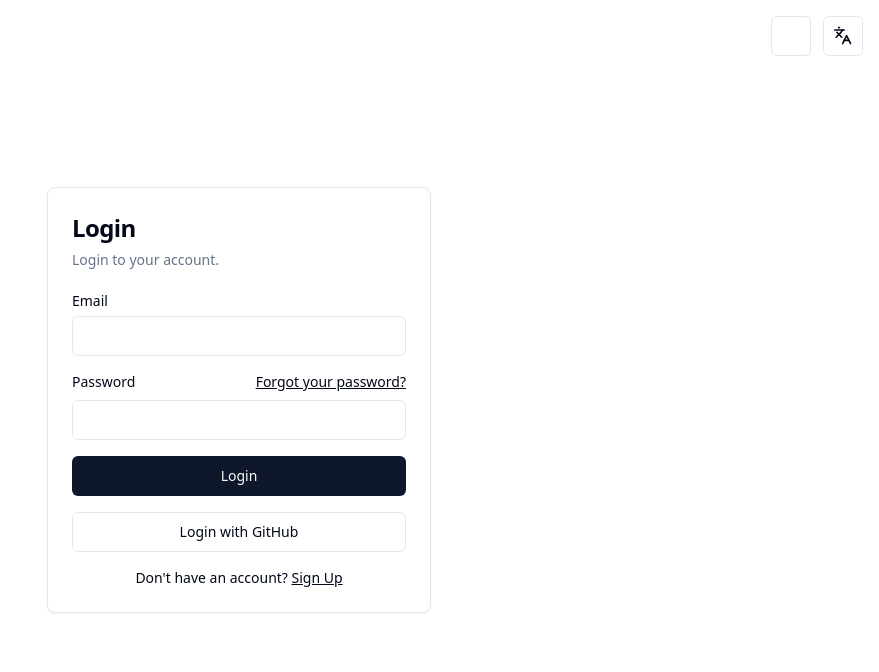
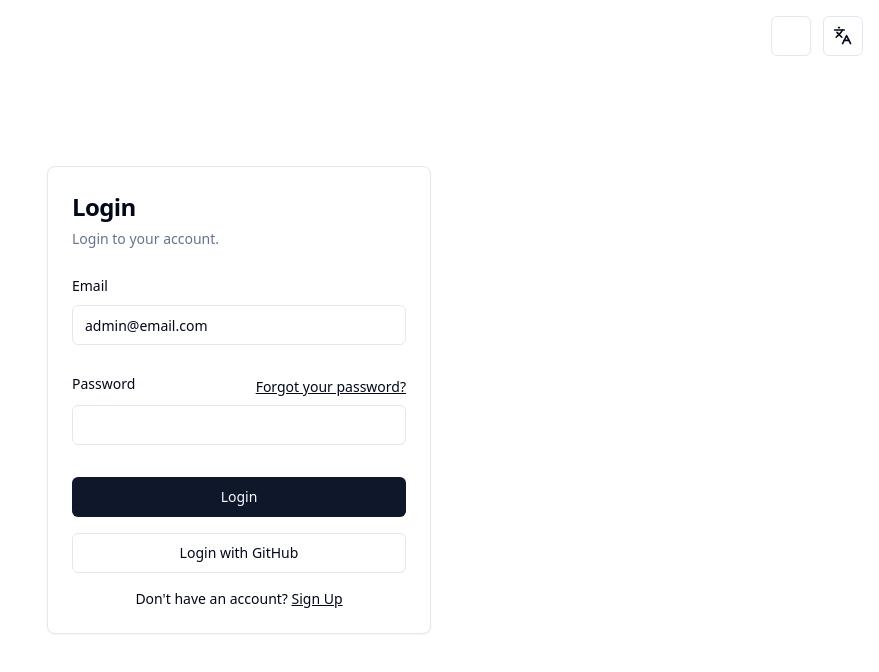
Before and after one commit to cossteam/cosslan-web, a React (Vite) app: page /login in a window 1280 px wide. Shown: the top 672 px of the page, without its empty margins (401-1280 px from the left). Built offline with nearby package versions, Linux system fonts and the light colour scheme.

Commit message:
no message

```diff
--- a/app/globals.css
+++ b/app/globals.css
@@ -73,10 +73,6 @@
   body {
     @apply bg-background text-foreground;
   }
-}
-
-@layer utilities {
-  @variants responsive {
   .no-scrollbar::-webkit-scrollbar {
     display: none;
   }
@@ -85,4 +81,3 @@
     scrollbar-width: none;
   }
 }
-}
--- a/src/i18n/en/translation.json
+++ b/src/i18n/en/translation.json
@@ -50,7 +50,7 @@
     "dontHaveAccount": "Don't have an account?",
     "register": "Register",
     "registerDescription": "Register to create an account.",
-    "passwordConfirm": "Confirm Password",
+    "confirmPassword": "Confirm Password",
     "alreadyHaveAccount": "Already have an account?",
     "forgotPasswordDescription": "Please contact customer service.",
 
--- a/src/lib/state.ts
+++ b/src/lib/state.ts
@@ -20,12 +20,48 @@ export default function useLocalState<T>(
   return [state, setState];
 }
 
-export function getLocalState<T>(key: string, initialValue: T): T {
-  const value = localStorage.getItem(key);
+export function getLocalState<T>(name: string, initialValue: T): T {
+  let ns: string = name
+  let keys: string[] = []
+  if (ns.indexOf('.') !== -1) {
+    const array = name.split('.')
+    ns = array[0]
+    keys = array.slice(1)
+  }
+  const value = localStorage.getItem(ns);
   if (!value) return initialValue;
-  return JSON.parse(value);
+  try {
+    let obj = JSON.parse(value);
+    if (keys.length === 0) return obj
+    keys.forEach(key => {
+      obj = obj[key]
+    })
+    return obj || initialValue
+  } catch (e) {
+    return initialValue;
+  }
 }
 
-export function setLocalState<T>(key: string, value: T) {
-  localStorage.setItem(key, JSON.stringify(value));
+export function setLocalState<T>(name: string, value: T) {
+  let ns: string = name
+  let keys: string[] = []
+  if (ns.indexOf('.') !== -1) {
+    const array = name.split('.')
+    ns = array[0]
+    keys = array.slice(1)
+  }
+  if (keys.length === 0) {
+    localStorage.setItem(ns, JSON.stringify(value));
+    return
+  }
+  const data = localStorage.getItem(ns);
+  let obj = data ? JSON.parse(data) : {}
+  for (let i = 0; i < keys.length - 1; i++) {
+    if (!obj[keys[i]]) {
+      obj[keys[i]] = {}
+    }
+    obj = obj[keys[i]]
+  }
+  obj[keys[keys.length - 1]] = value
+  localStorage.setItem(ns, JSON.stringify(obj));
 }
--- a/src/pages/index.tsx
+++ b/src/pages/index.tsx
@@ -1,10 +1,19 @@
+import useLocalState from "@/lib/state.ts";
+import {useNavigate} from "react-router-dom";
+import {useEffect} from "react";
+
 const Index = () => {
-  return (
-    <div>
-      <h1>Index</h1>
-      <p>This is the index page.</p>
-    </div>
-  );
+  const navigate = useNavigate();
+  const [user] = useLocalState('user', {email: ''});
+
+  useEffect(() => {
+    if (user.email) {
+      navigate("/manage");
+    } else {
+      navigate("/login");
+    }
+  });
+  return (<></>)
 }
 
 export default Index;
--- a/src/pages/login.tsx
+++ b/src/pages/login.tsx
@@ -19,26 +19,70 @@ import {
   AlertDialogTrigger,
 } from "@/components/ui/alert-dialog"
 import {Input} from "@/components/ui/input"
-import {Label} from "@/components/ui/label"
 import {ThemeToggle} from "@/components/theme-toggle";
 import {LanguageToggle} from "@/components/language-toggle";
 import {useState} from "react";
 import {useTranslation} from "react-i18next";
+import {z} from "zod";
+import {Form, FormControl, FormField, FormItem, FormLabel, FormMessage} from "@/components/ui/form.tsx";
+import {useForm} from "react-hook-form";
+import {zodResolver} from "@hookform/resolvers/zod";
+import useLocalState, {getLocalState, setLocalState} from "@/lib/state.ts";
 
 const Login = () => {
   const navigate = useNavigate();
   const {t} = useTranslation();
   const [isReg, setIsReg] = useState<boolean>(false);
+  const [, setUser] = useLocalState('user', {email: ''});
 
-  const onSubmit = () => {
+  const loginFormSchema = z.object({
+    email: z
+      .string({
+        required_error: "Please enter an email.",
+      })
+      .email(),
+    password: z
+      .string({
+        required_error: "Please enter a password.",
+      })
+      .min(6)
+      .max(32),
+    confirmPassword: z
+      .custom<string>((val) => {
+        if (!isReg) {
+          return true
+        }
+        if (!val) {
+          return false
+        }
+        const password: string = form.getValues('password').toString()
+        return password === val
+      }, 'Please enter the same password.'),
+  })
+
+  type LoginFormValues = z.infer<typeof loginFormSchema>
+
+  const defaultValues: Partial<LoginFormValues> = {
+    email: getLocalState("login.email", "admin@email.com"),
+    password: "",
+    confirmPassword: "",
+  }
+
+  const form = useForm<LoginFormValues>({
+    resolver: zodResolver(loginFormSchema),
+    defaultValues,
+  })
+
+  const onSubmit = (data: LoginFormValues) => {
+    setLocalState('login.email', data.email)
+    setUser({email: data.email});
     navigate("/manage");
   }
 
   return (
     <div className="flex flex-col justify-center items-center h-screen relative">
-      <div className="absolute top-4 right-4 flex justify-center items-center">
+      <div className="absolute space-x-3 top-4 right-4 flex justify-center items-center">
         <ThemeToggle/>
-        <div className="w-3"></div>
         <LanguageToggle/>
       </div>
       <Card className="w-full max-w-sm max-sm:border-0">
@@ -49,22 +93,32 @@ const Login = () => {
           </CardDescription>
         </CardHeader>
         <CardContent>
-          <div className="grid gap-4">
-            <div className="grid gap-2">
-              <Label htmlFor="email">
+          <Form {...form}>
+            <form onSubmit={form.handleSubmit(onSubmit)} className="space-y-8">
+              <FormField
+                control={form.control}
+                name="email"
+                render={({field}) => (
+                  <FormItem>
+                    <FormLabel>
                       {t('user.email')}
-              </Label>
-              <Input
-                id="email"
-                type="email"
-                required
+                    </FormLabel>
+                    <FormControl>
+                      <Input placeholder="Your email" {...field} />
+                    </FormControl>
+                    <FormMessage/>
+                  </FormItem>
+                )}
               />
+              <FormField
+                control={form.control}
+                name="password"
+                render={({field}) => (
+                  <FormItem className="flex flex-col">
+                    <FormLabel className="flex">
+                      <div className="truncate">
+                        {t('user.password')}
                       </div>
-            <div className="grid gap-2">
-              <div className="flex items-center">
-                <Label htmlFor="password">
-                  {t('user.password')}
-                </Label>
                       <AlertDialog>
                         <AlertDialogTrigger className="ml-auto inline-block text-sm underline">
                           {t('user.forgotPassword')}
@@ -81,24 +135,39 @@ const Login = () => {
                           </AlertDialogFooter>
                         </AlertDialogContent>
                       </AlertDialog>
-              </div>
-              <Input id="password" type="password" required/>
-            </div>
+                    </FormLabel>
+                    <FormControl>
+                      <Input type="password" {...field} />
+                    </FormControl>
+                    <FormMessage/>
+                  </FormItem>
+                )}
+              />
               {isReg && (
-              <div className="grid gap-2">
-                <Label htmlFor="password">
-                  {t('user.passwordConfirm')}
-                </Label>
-                <Input id="password" type="password" required/>
-              </div>
+                <FormField
+                  control={form.control}
+                  name="confirmPassword"
+                  render={({field}) => (
+                    <FormItem className="flex flex-col">
+                      <FormLabel className="flex">
+                        {t('user.confirmPassword')}
+                      </FormLabel>
+                      <FormControl>
+                        <Input type="password" {...field} />
+                      </FormControl>
+                      <FormMessage/>
+                    </FormItem>
                   )}
-            <Button type="submit" className="w-full" onClick={onSubmit}>
+                />
+              )}
+              <Button type="submit" className="w-full">
                 {t(isReg ? 'user.register' : 'user.login')}
               </Button>
-            <Button variant="outline" className="w-full">
+            </form>
+          </Form>
+          <Button type="button" variant="outline" className="w-full mt-4">
             {t('user.loginWithGithub')}
           </Button>
-          </div>
           <div className="mt-4 text-center text-sm">
             {t(isReg ? 'user.alreadyHaveAccount' : 'user.dontHaveAccount')}{" "}
             <Link to="#" className="underline" onClick={() => setIsReg(!isReg)}>
--- a/src/pages/logout.tsx
+++ b/src/pages/logout.tsx
@@ -1,12 +1,17 @@
 import {useNavigate} from "react-router-dom";
+import useLocalState from "@/lib/state.ts";
 import {useEffect} from "react";
 
 
 const Logout = () => {
   const navigate = useNavigate();
+  const [, setUser] = useLocalState('user', {});
+
   useEffect(() => {
+    setUser({});
     navigate("/login");
   });
+
   return (<></>)
 }
 
--- a/src/pages/manage/_nav.tsx
+++ b/src/pages/manage/_nav.tsx
@@ -83,7 +83,7 @@ const ManageNav = () => {
                     </Button>
                     <AccordionContent className="p-4 flex flex-col space-y-3">
                       {item.children.map((child, key) => (
-                        <Link key={key} to={child.href} className="text-sm font-normal text-slate-400 hover:text-slate-100">{child.title}</Link>
+                        <Link key={key} to={child.href} className="text-sm font-normal opacity-60 hover:opacity-80">{child.title}</Link>
                       ))}
                     </AccordionContent>
                   </AccordionItem>
--- a/vite.config.ts
+++ b/vite.config.ts
@@ -3,6 +3,10 @@ import react from "@vitejs/plugin-react"
 import { defineConfig } from "vite"
 
 export default defineConfig({
+  server: {
+    host: '0.0.0.0',
+    strictPort: false,
+  },
   plugins: [react()],
   resolve: {
     alias: {
```
Lines whose indentation alone changed are shown as unchanged.
